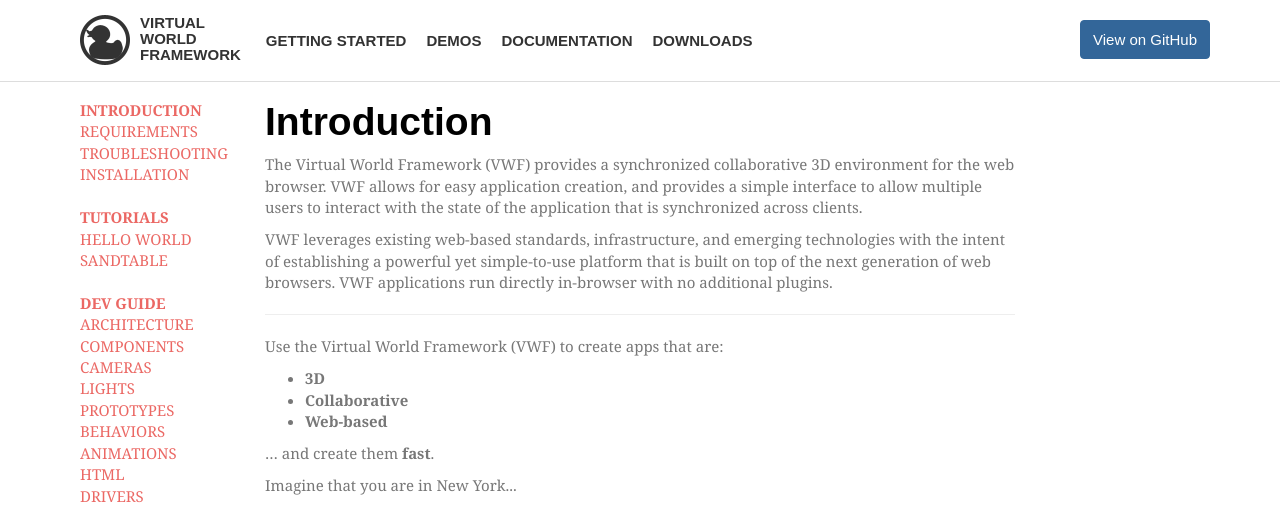
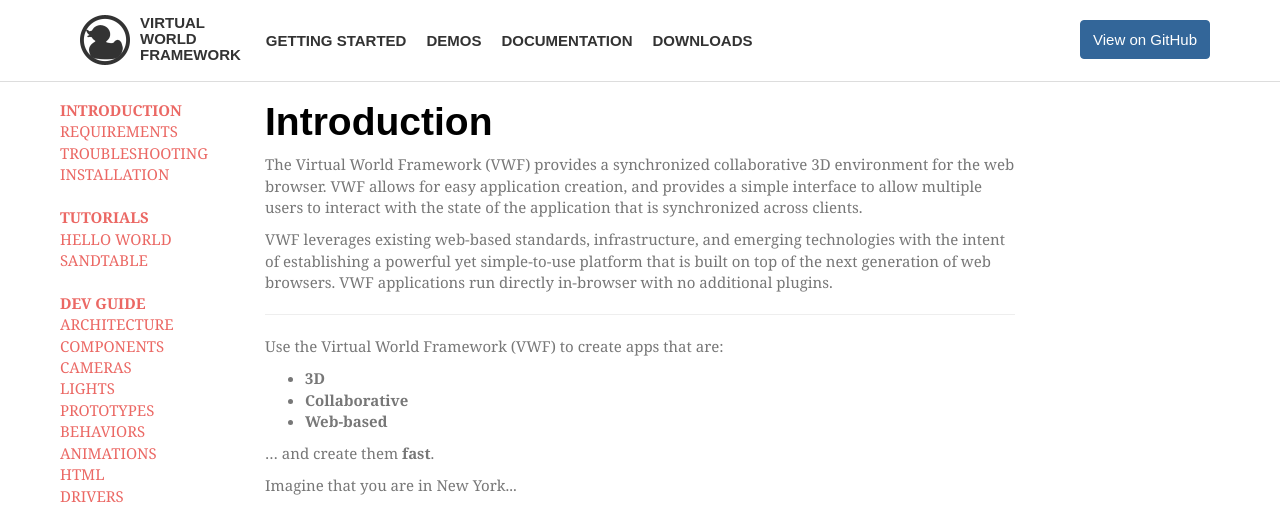
Before and after one commit to virtual-world-framework/vwf-web, a Jekyll site: the page built from documentation.md, in a window 1280 px wide and 1400 px high. Shown: the top 505 px of the window. Built offline with Jekyll 4.4.1, drawn with Linux system fonts in a browser that asks for light colours; some web fonts are replaced; Markdown is read by kramdown in place of the engine named in the settings; grey boxes are pictures that could not be loaded.

Commit message:
Update css to contain navmenu to the far left of the page. Add auto scroll for smaller viewing windows.

```diff
--- a/_layouts/docs.html
+++ b/_layouts/docs.html
@@ -7,6 +7,7 @@
 		<div class="col-lg-8 col-lg-offset-2 col-md-10 col-md-offset-1">
 			<!-- Begin documentation specific layout -->
 			<div id='navmenu' class='navmenu'>
+				<div class='navmenu-scroll'>
 					<ul>
 						<li><a href='#introduction' class='header' title='Introduction'><b>Introduction</b></a></li>
 						<li><a href='#requirements' title='Requirements'>Requirements</a></li>
@@ -48,6 +49,7 @@
 						<li><a href='#application-api' title='Application API'>Application API</a></li>
 						<li><a href='#system-api' title='System API'>System API</a></li>
 					</ul>
+				</div>
       </div>
 			{% capture introduction %}{% include docs/introduction.md %}{% endcapture %}
 			{{ introduction | markdownify }}
--- a/css/vwf.css
+++ b/css/vwf.css
@@ -161,10 +161,17 @@
 }
 
 .navmenu {
-  position:fixed;
-  top:100px;
-  left:40px;
+  position: fixed;
+  top: 100px;
+  left: 20px;
   text-transform: uppercase;
+  width: 220px;
+  height: calc(100% - 100px);
+}
+
+.navmenu-scroll {
+  overflow:auto;
+  height:100%;
 }
 
 .navmenu ul {
```
Lines whose indentation alone changed are shown as unchanged.
